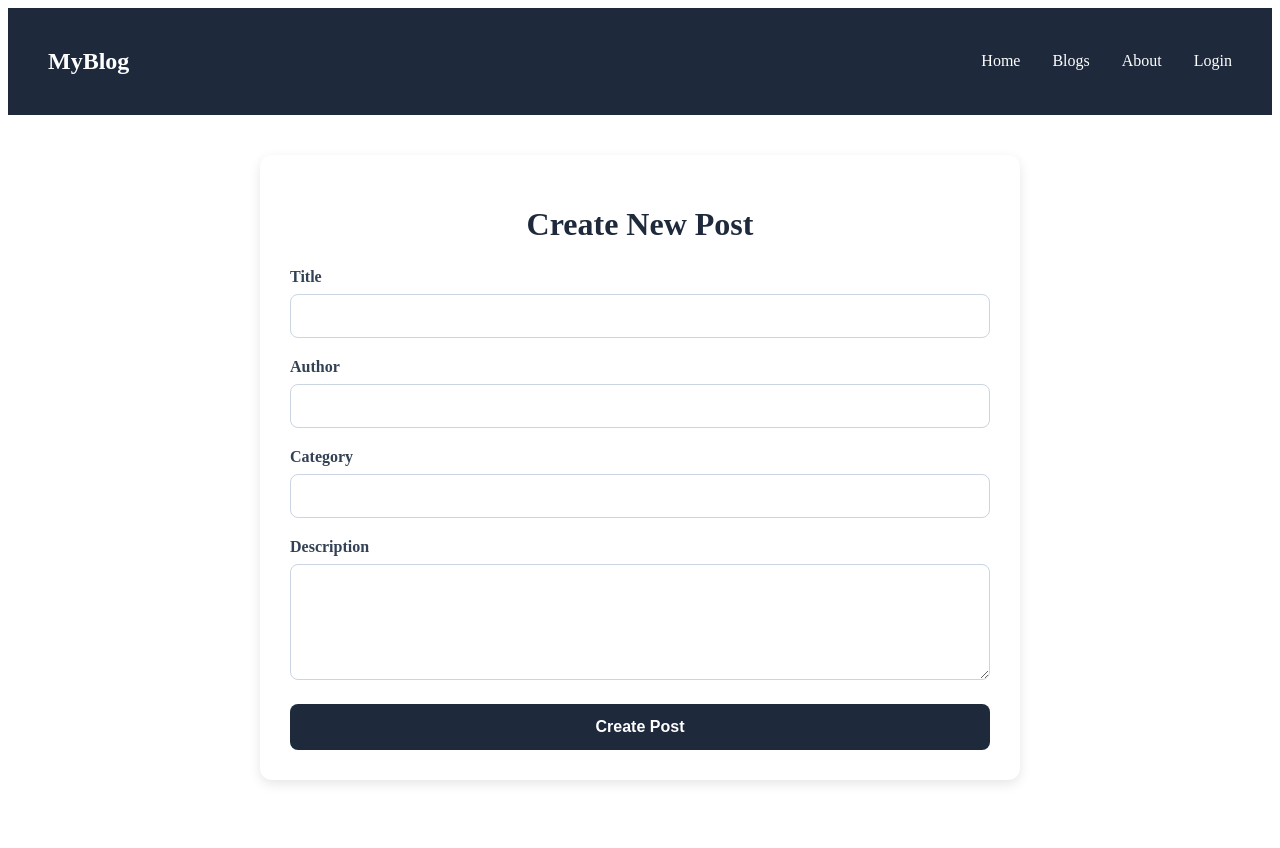
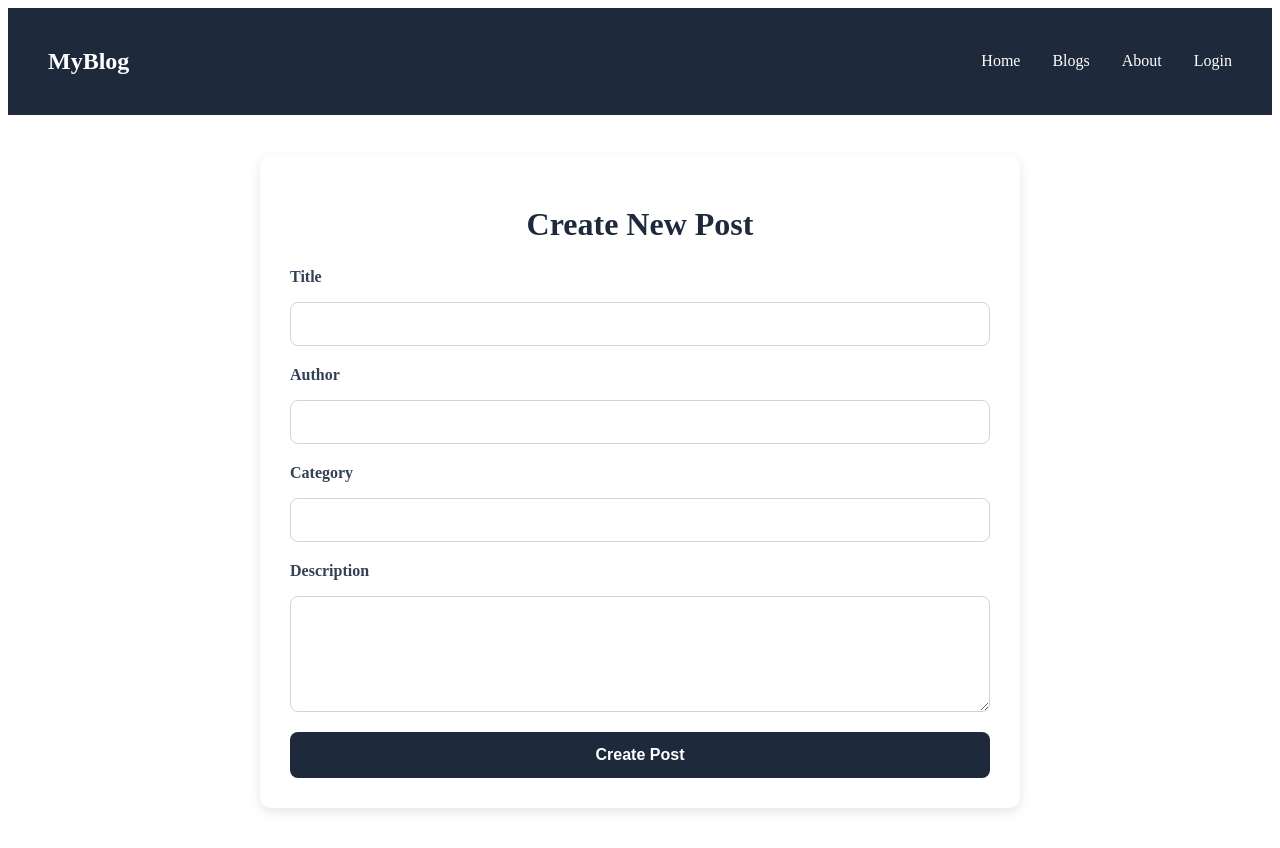
Before and after one commit to ibnumohammed99/react-final-project-blog-app, a React (Vite) app: page /create-post in a window 1280 px wide. Before the commit the page ends 820 px from the top, so only its background shows below. Built offline with nearby package versions, Linux system fonts and the light colour scheme.

Commit message:
Improve create post form UX and styling

```diff
--- a/src/pages/CreatePost.jsx
+++ b/src/pages/CreatePost.jsx
@@ -2,6 +2,7 @@ import { useState } from "react";
 import "../styles/CreatePost.css";
 
 function CreatePost({ setPosts }) {
+  const [error, setError] = useState("");
   const [title, setTitle] = useState("");
   const [author, setAuthor] = useState("");
   const [category, setCategory] = useState("");
@@ -11,7 +12,7 @@ function CreatePost({ setPosts }) {
     e.preventDefault();
 
     if (!title || !author || !category || !description) {
-      alert("Please fill all fields before creating a post");
+      setError("Please fill all fields before creating a post");
       return;
     }
 
@@ -29,50 +30,65 @@ function CreatePost({ setPosts }) {
     setAuthor("");
     setCategory("");
     setDescription("");
+    setError("");
   };
 
   return (
     <div className="create-post-container">
       <h1>Create New Post</h1>
-
+      {error && <div className="error-message">⚠️ {error}</div>}
       <form className="create-post-form" onSubmit={handleSubmit}>
-        <div>
+        <div className="form-group">
           <label>Title</label>
           <input
             type="text"
             value={title}
-            onChange={(e) => setTitle(e.target.value)}
+            onChange={(e) => {
+              setTitle(e.target.value);
+              setError("");
+            }}
           />
         </div>
 
-        <div>
+        <div className="form-group">
           <label>Author</label>
           <input
             type="text"
             value={author}
-            onChange={(e) => setAuthor(e.target.value)}
+            onChange={(e) => {
+              setAuthor(e.target.value);
+              setError("");
+            }}
           />
         </div>
 
-        <div>
+        <div className="form-group">
           <label>Category</label>
           <input
             type="text"
             value={category}
-            onChange={(e) => setCategory(e.target.value)}
+            onChange={(e) => {
+              setCategory(e.target.value);
+              setError("");
+            }}
           />
         </div>
 
-        <div>
+        <div className="form-group">
           <label>Description</label>
           <textarea
             rows="5"
             value={description}
-            onChange={(e) => setDescription(e.target.value)}
+            onChange={(e) => {
+              setDescription(e.target.value);
+              setError("");
+            }}
           />
         </div>
 
-        <button type="submit">Create Post</button>
+        <button className="create-post-button" type="submit">
+          Create Post
+        </button>
       </form>
     </div>
   );
--- a/src/styles/CreatePost.css
+++ b/src/styles/CreatePost.css
@@ -46,7 +46,7 @@
   resize: vertical;
 }
 
-.create-post-form button {
+.create-post-button {
   background-color: #1e293b;
   color: white;
   border: none;
@@ -58,6 +58,34 @@
   transition: background-color 0.3s ease;
 }
 
-.create-post-form button:hover {
+.create-post-button:hover {
   background-color: #38bdf8;
 }
+.form-group {
+  display: flex;
+  flex-direction: column;
+  gap: 8px;
+}
+
+.error-message {
+  background-color: #fee2e2;
+  color: #b91c1c;
+  padding: 12px 16px;
+  border-radius: 8px;
+  margin-bottom: 20px;
+  font-weight: 500;
+
+  animation: slideDown 0.3s ease;
+}
+
+@keyframes slideDown {
+  from {
+    opacity: 0;
+    transform: translateY(-10px);
+  }
+
+  to {
+    opacity: 1;
+    transform: translateY(0);
+  }
+}
```
